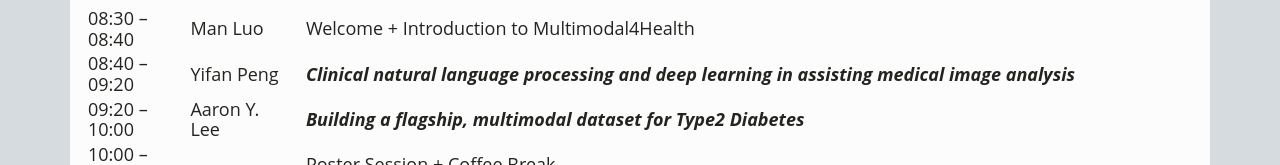
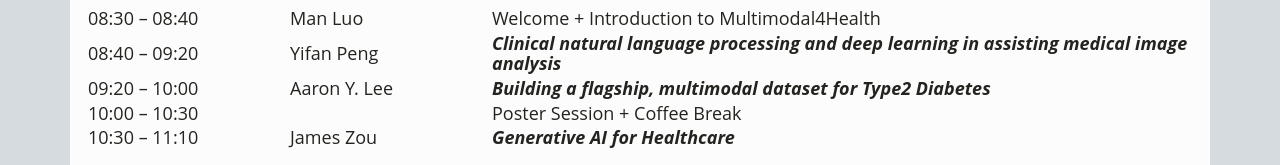
Before and after one commit to luomancs/Multimodal4Health-ICHI, a plain HTML site: page index.html in a window 1280 px wide. Shown: the part 734-899 px from the top of the page. Drawn offline with Linux system fonts and the light colour scheme.

Commit message:
Update index.html

```diff
--- a/index.html
+++ b/index.html
@@ -93,13 +93,13 @@ our workshop will feature leading researchers and experts from sub-disciplines i
         <td> Welcome + Introduction to Multimodal4Health </td>
       </tr>
       <tr>
-        <td>08:40 &ndash; 09:20&nbsp;&nbsp;</td>
-        <td> Yifan Peng &nbsp;&nbsp;</td>
+        <td width="200">08:40 &ndash; 09:20&nbsp;&nbsp;</td>
+        <td width="200"> Yifan Peng &nbsp;&nbsp;</td>
         <td><i><b>Clinical natural language processing and deep learning in assisting medical image analysis</b></i></td>
       </tr>
       <tr>
-        <td>09:20 &ndash; 10:00&nbsp;&nbsp;</td>
-        <td>Aaron Y. Lee&nbsp;&nbsp;</td>
+        <td width="200">09:20 &ndash; 10:00&nbsp;&nbsp;</td>
+        <td width="200">Aaron Y. Lee&nbsp;&nbsp;</td>
         <td><i><b>Building a flagship, multimodal dataset for Type2 Diabetes</b></i></td>
       </tr>
       <tr>
```
